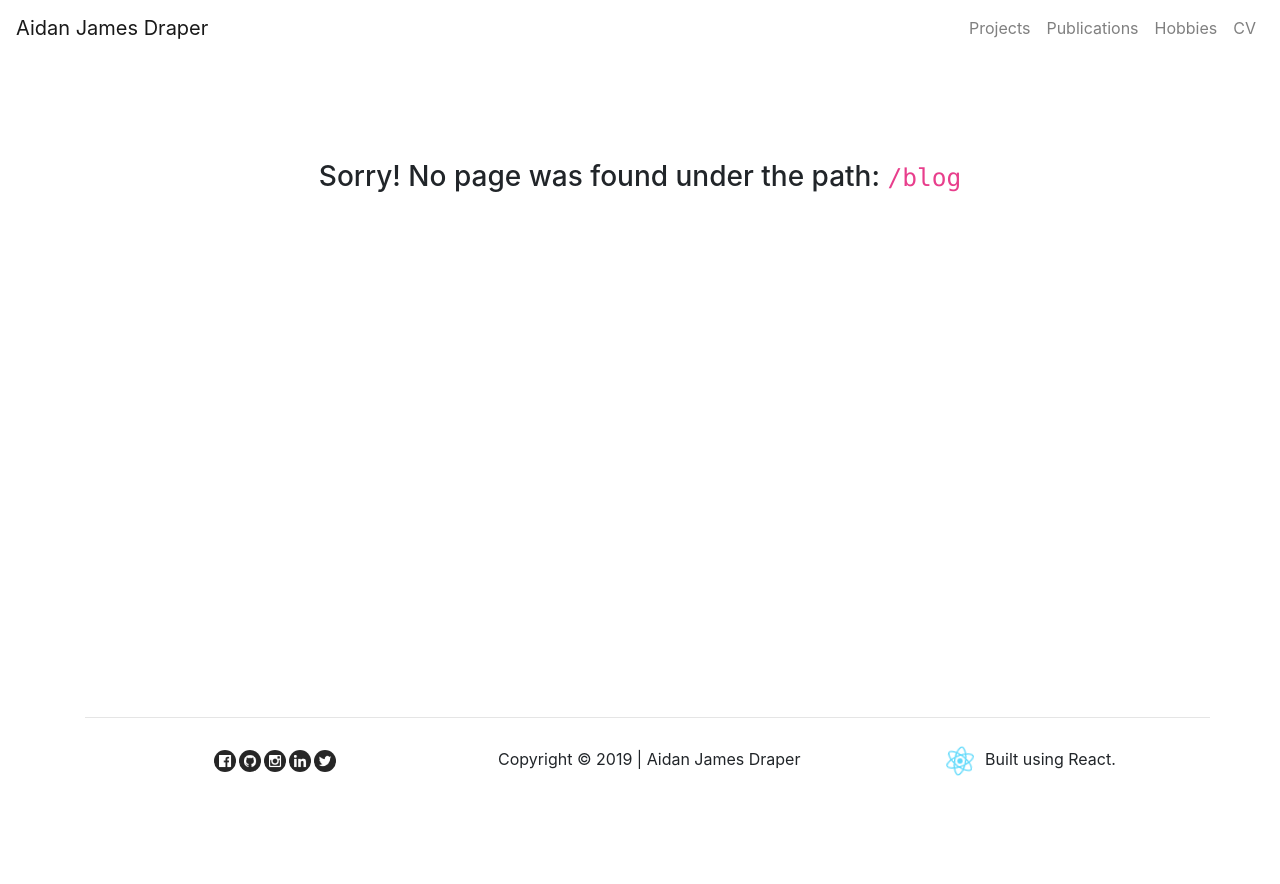
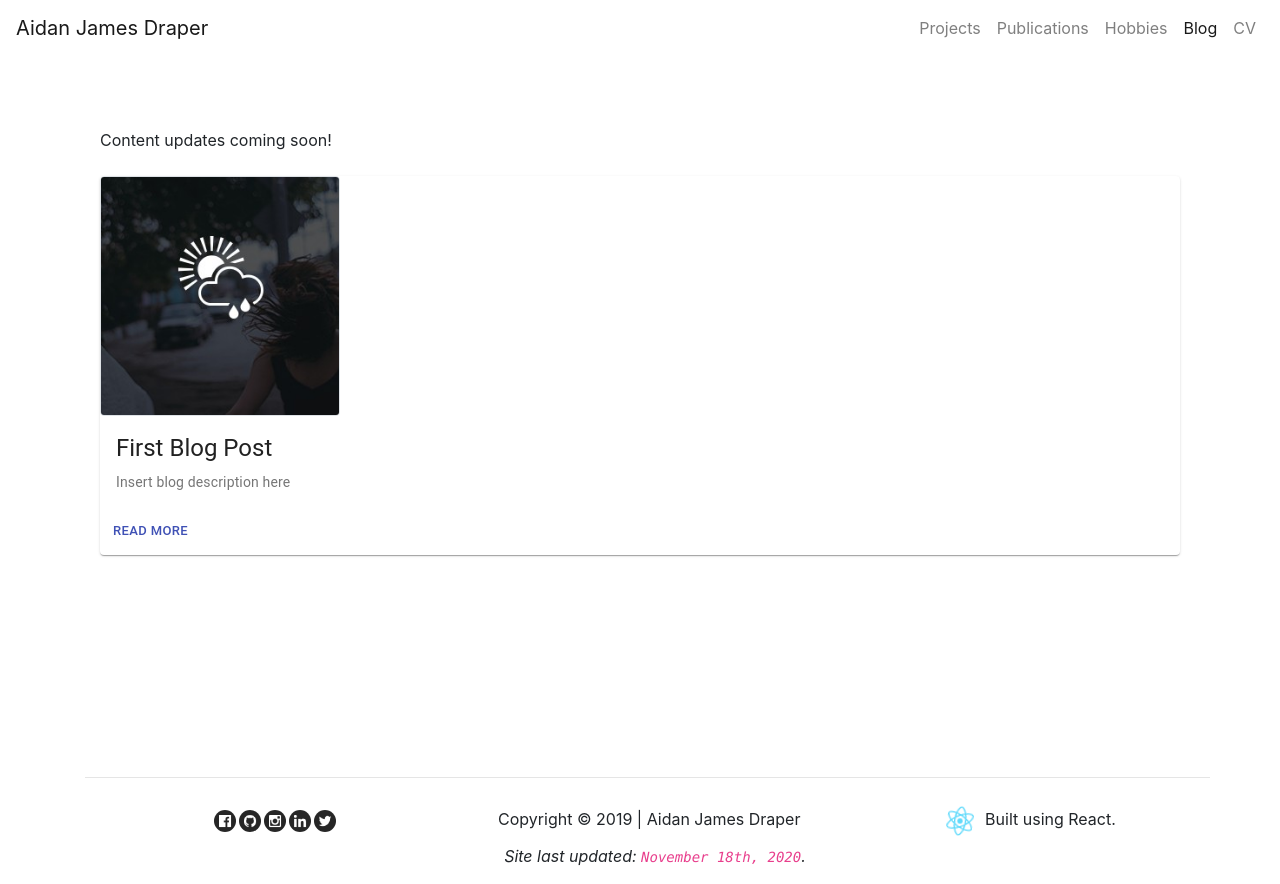
Before and after one commit to adraper2/adraper2.github.io, a React (Create React App) app: page /blog in a window 1280 px wide. Before the commit the page ends 800 px from the top, so only its background shows below. Built offline with nearby package versions, Linux system fonts and the light colour scheme.

Commit message:
[added] blog page and slightly adjusted content

```diff
--- a/src/App.js
+++ b/src/App.js
@@ -7,6 +7,7 @@ import Portfolio from "./components/portfolio";
 import Publications from "./components/publications";
 import ProjectPage from "./components/project-page";
 import Hobbies from "./components/hobbies";
+import Blogs from "./components/blogs";
 import "./App.css";
 import { Link, Route, Switch } from "react-router-dom";
 import json_projects from './content/projects.json'
@@ -61,6 +62,7 @@ class App extends Component {
               />
             ))}
             <Route path="/hobbies" component={Hobbies} />
+            <Route path="/blog" component={Blogs} />
             <Route component={NoMatch} />
           </Switch>
           <Footer />
--- /dev/null
+++ b/src/components/blog.jsx
@@ -0,0 +1,51 @@
+import React, { Component } from "react";
+import {makeStyles} from '@material-ui/core/styles'
+import Card from '@material-ui/core/Card';
+import CardActionArea from '@material-ui/core/CardActionArea';
+import CardActions from '@material-ui/core/CardActions';
+import CardContent from '@material-ui/core/CardContent';
+//import CardMedia from '@material-ui/core/CardMedia';
+import Button from '@material-ui/core/Button';
+import Typography from '@material-ui/core/Typography';
+
+class Blog extends Component {
+  state = {};
+
+  render() {
+    const{
+      blogImage,
+      blogTitle,
+      blogDesc,
+      blogLink
+    } = this.props.blog;
+
+    return (
+      <div>
+        <Card>
+        <CardActionArea>
+        <img
+          src={require(`../images/${blogImage}`)}
+          className="hobby-image rounded border"
+          alt="blog"
+        />
+        <CardContent>
+          <Typography gutterBottom variant="h5" component="h2">
+            {blogTitle}
+          </Typography>
+          <Typography variant="body2" color="textSecondary" component="p">
+            {blogDesc}
+          </Typography>
+        </CardContent>
+      </CardActionArea>
+      <CardActions>
+        <Button size="small" color="primary" href={"/" + blogLink}>
+          Read More
+        </Button>
+      </CardActions>
+    </Card>
+      </div>
+    );
+  }
+}
+
+export default Blog;
--- /dev/null
+++ b/src/components/blogs.jsx
@@ -0,0 +1,43 @@
+import React, { Component } from "react";
+import Blog from "./blog";
+import json_blogs from '../content/blogs.json'
+
+class Blogs extends Component {
+  state = {
+    blogs: json_blogs
+  };
+
+  constructor(props) {
+    super(props);
+  }
+
+  componentDidMount() {
+    this._checkHobbies();
+    console.log(this.state.blogs);
+  }
+
+  _checkHobbies(){
+      this.setState({blogs: json_blogs});
+  }
+
+  render() {
+    return (
+      <div className="container">
+        <div>
+          Content updates coming soon!
+          <br/>
+          <br/>
+        </div>
+        <div>
+          {this.state.blogs.map(blog => {
+            if (blog.id >= 100)
+              return <Blog key={blog.id} blog={blog} />;
+          })}
+        </div>
+
+      </div>
+    );
+  }
+}
+
+export default Blogs;
--- a/src/components/footer.jsx
+++ b/src/components/footer.jsx
@@ -5,6 +5,7 @@ import github_image from "../content/Github.png";
 import insta_image from "../content/Instagram.png";
 import link_image from "../content/Linkedin.png";
 import twit_image from "../content/Twitter.png";
+//import classes from "*.module.css";
 
 class Footer extends Component {
   state = {};
@@ -50,6 +51,7 @@ class Footer extends Component {
           />
           Built using React.{" "}
         </div>
+        <div align="center"><p><i>Site last updated: <code>November 18th, 2020</code>.</i></p></div>
       </div>
     );
   }
--- a/src/components/hobbies.jsx
+++ b/src/components/hobbies.jsx
@@ -19,16 +19,13 @@ class Hobbies extends Component {
   _checkHobbies(){
       this.setState({hobbies: json_hobbies});
   }
-
-  _checkHobbies(){
-      this.setState({hobbies: json_hobbies});
-  }
   render() {
     return (
       <div className="container">
         <div>
-          Hello! You made it to my newest page. Sorry, I'm not quite finished
-          with this one yet... if you cannot already tell.
+          Content updates coming soon!
+          <br />
+          <br />
         </div>
         <div>
           {this.state.hobbies.map(hobby => {
--- a/src/components/home.js
+++ b/src/components/home.js
@@ -27,7 +27,7 @@ class Home extends Component {
           <br />
           <hr />
           <p>
-            <code>Hello, world!</code>
+            <code>Hey, world!</code>
           </p>
           <p>
             <b>Who am I:</b> I am a graduate research assistant in the Computer
@@ -51,7 +51,7 @@ class Home extends Component {
             One day I will be finishing up the remaining components of this website! But not anytime soon...
           </p>
           <p>
-            <b>What am I interested in:</b> I follow the premier league (YNWA!)
+            <b>What am I interested in:</b> I follow the premier league (YNWA)
             and play on a few local soccer teams in South Bend. I am an avid cyclist and race with the ND Cycling Team.
             I do my best to follow other sports, like college football and basketball, but I cannot say
             that I always keep up-to-date. In New York, I loved to Kayak and Hike.
@@ -66,10 +66,10 @@ class Home extends Component {
           Unfinished website components:
           <ul>
             <li>
-              Starting hobbies page (or a blog...)
+              Starting hobbies page (and a blog?)
             </li>
             <li>Updating my CV and project pages</li>
-            <li>Finishing project creation python script through json objects (if you have a better idea, please message me!!!)</li>
+            <li>Finishing a project creation python script to make adding content easier</li>
           </ul>
           <p>
             If you are interested in the code for this website, checkout my
@@ -81,7 +81,6 @@ class Home extends Component {
           </p>
         </div>
         <br />
-        <p>This site was last updated November 18th, 2020.</p>
       </main>
     );
   }
--- a/src/components/navbar.jsx
+++ b/src/components/navbar.jsx
@@ -56,6 +56,11 @@ class NavBar extends Component {
               </NavLink>
             </li>
             <li className="nav-item d-flex justify-content-end">
+              <NavLink exact to="/blog" className="nav-link">
+                Blog
+              </NavLink>
+            </li>
+            <li className="nav-item d-flex justify-content-end">
               <a className="nav-link" href={cv}>
                 CV
               </a>
--- /dev/null
+++ b/src/content/blogs.json
@@ -0,0 +1,9 @@
+[
+    {  "id": 100,
+    "blogImage": "spotify_mood.jpg",
+    "blogTitle": "First Blog Post",
+    "blogDesc":
+        "Insert blog description here",
+    "blogLink": "first_blog"
+  }
+]
```
Also changed, not shown: src/components/blog-page.jsx (added), 1 other file (tests, documents, lock files or other folders).
